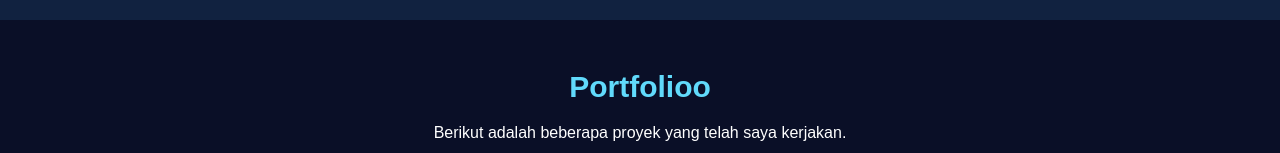
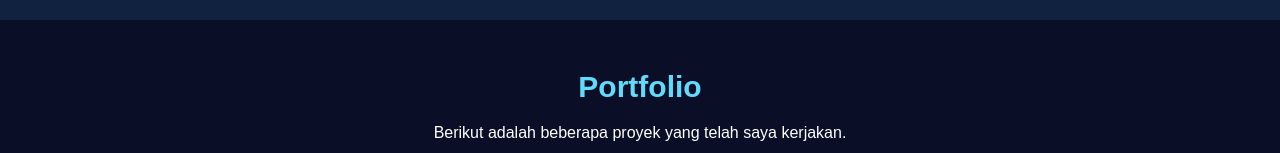
Before and after one commit to Bilbariq/Web-Portofolio, a plain HTML site: page index.html in a window 1280 px wide. Shown: the part 1627-1780 px from the top of the page. Drawn offline with Linux system fonts and the light colour scheme.

Commit message:
HTML INTI

```diff
--- a/index.html
+++ b/index.html
@@ -42,7 +42,7 @@
     </section>
 
     <section id="portfolio">
-        <h2>Portfolioo</h2>
+        <h2>Portfolio</h2>
         <p>Berikut adalah beberapa proyek yang telah saya kerjakan.</p>
         <ul>
             <li>Project 1: Website Design</li>
```
